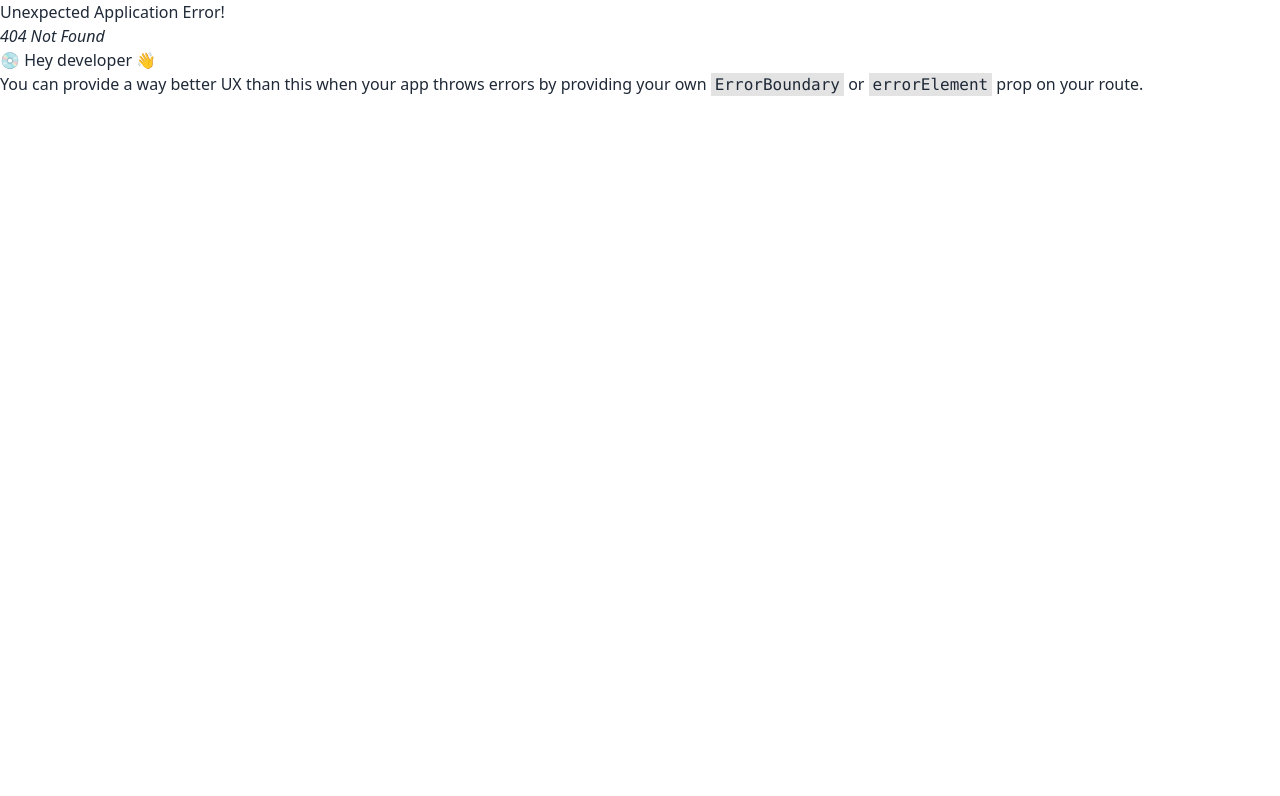
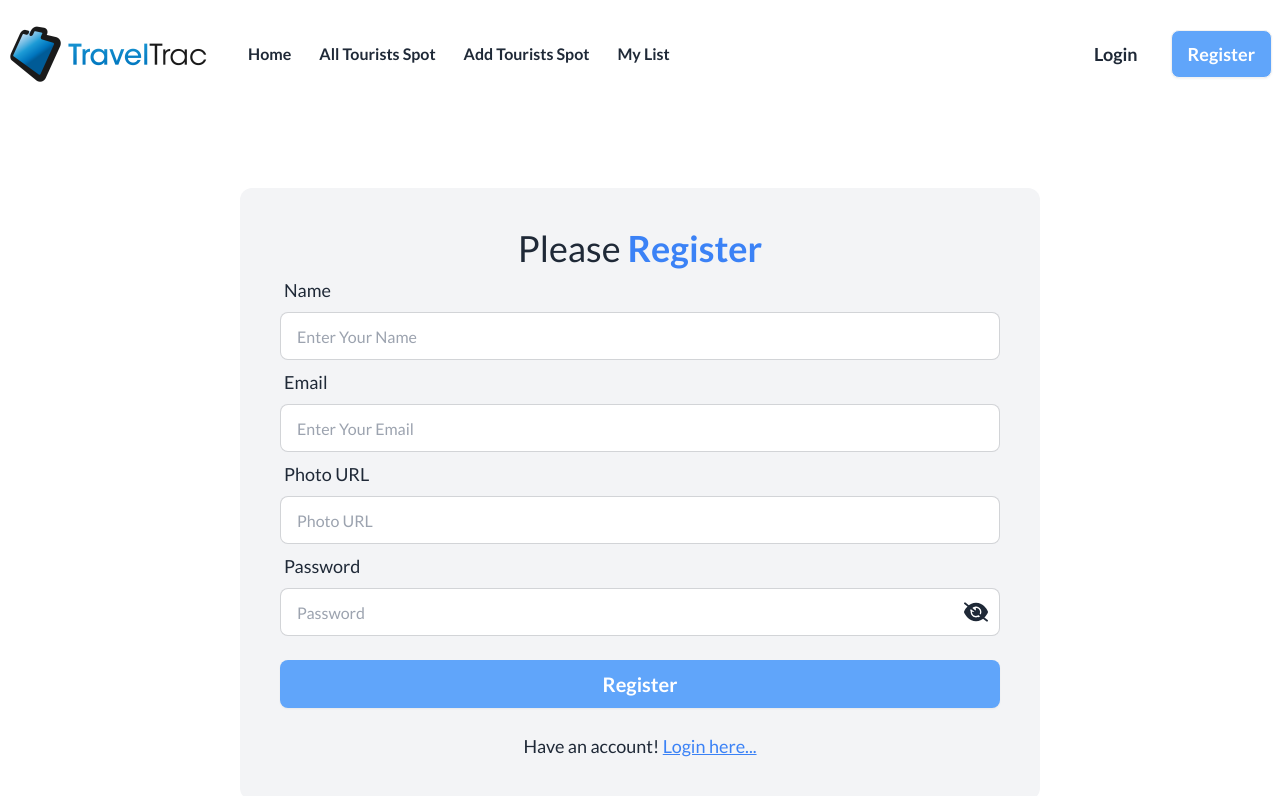
Before and after one commit to codewithToufikul/A10-Travel-Trac-Client, a React (Vite) app: page /register in a window 1280 px wide. Before the commit this address had no page. Shown: the top 796 px of the page. Built offline with nearby package versions, Linux system fonts and the light colour scheme.

Commit message:
register page added

```diff
--- a/src/Component/Navbar/Navbar.jsx
+++ b/src/Component/Navbar/Navbar.jsx
@@ -63,14 +63,14 @@ const Navbar = () => {
         <img className=" w-28 md:w-[200px]" src={logo} alt="" />
       </div>
       <div className="navbar-center hidden lg:flex">
-        <ul className="menu menu-horizontal flex items-center px-1">
+        <ul className=" gap-5 flex items-center px-1">
 
         {navLink}
         </ul>
       </div>
       <div className="navbar-end flex md:gap-4">
         <Link to="/login" className=" text-lg font-semibold btn btn-ghost hover:bg-white hover:border-2 hover:border-blue-400 ">Login</Link>
-        <Link className="btn bg-blue-400 text-white text-lg">Register</Link>
+        <Link to="/register" className="btn bg-blue-400 text-white text-lg">Register</Link>
       </div>
     </div>
   );
--- a/src/Pages/Login/Login.jsx
+++ b/src/Pages/Login/Login.jsx
@@ -1,10 +1,11 @@
 import { FaGithub } from "react-icons/fa6";
 import { FcGoogle } from "react-icons/fc";
+import { Link } from "react-router-dom";
 
 const Login = () => {
   return (
     <div className="max-w-[1440px] flex justify-center mx-auto">
-      <div className=" mt-8 w-[800px] p-10 bg-gray-100">
+      <div className=" mt-8 w-[800px] m-auto  p-10 lg:mt-20 rounded-md bg-gray-100">
         <h1 className=" text-4xl text-center font-semibold ">
           Login Your <span className=" text-blue-400">Account</span>
         </h1>
@@ -41,6 +42,8 @@ const Login = () => {
                 <button className="btn hover:shadow-2xl bg-transparent hover:bg-transparent hover:text-black btn-outline btn-wide text-4xl px-5"><FaGithub /> <span className=" text-xl">GitHub</span></button>
             </div>
         </div>
+        <h2 className="text-lg mt-10 font-medium">Don't have an account? <Link  to="/register" className="text-blue-500 font-semibold">Register here...</Link></h2>
+
       </form>
       </div>
 
--- /dev/null
+++ b/src/Pages/Register/Register.jsx
@@ -0,0 +1,41 @@
+import { FaEye, FaEyeSlash } from "react-icons/fa6";
+import { Link } from "react-router-dom";
+
+const Register = () => {
+    return (
+        <div className=" max-w-[1440px] mx-auto">
+              <div className=" w-[800px] rounded-xl bg-gray-100 m-auto  p-10 lg:mt-20">
+            <form className=" ">
+              <h1 className="text-center text-4xl font-medium">Please <span className="text-blue-500 font-semibold">Register</span></h1>
+              <div className="form-control">
+                <label className="label text-lg">Name</label>
+                <input type="name" placeholder="Enter Your Name" className="input input-bordered"  />
+              </div>
+              <div className="form-control">
+                <label className="label text-lg">Email</label>
+                <input type="email" placeholder="Enter Your Email" className="input input-bordered" />
+              </div>
+              <div className="form-control">
+                <label className="label text-lg">Photo URL</label>
+                <input type="url" placeholder="Photo URL" className="input input-bordered"/>
+              </div>
+              <div className="form-control">
+                <label className="label text-lg">Password</label>
+                <div className=" relative">
+                <input type={'password'} placeholder="Password" className=" w-full input input-bordered"/>
+                <p className={`absolute top-3 right-3 text-2xl`}><FaEye /></p>
+                <p className={`absolute top-3 right-3 text-2xl `}><FaEyeSlash/></p>
+                </div>
+
+              </div>
+              <div className="form-control mt-6">
+                <button className="animate__animated animate__flipInX btn bg-blue-400 border-none text-xl text-white">Register</button>
+              </div>
+            </form>
+            <p className="mt-6 text-lg text-center">Have an account! <Link to="/login" className="text-blue-500 underline">Login here...</Link></p>
+          </div>
+        </div>
+    );
+};
+
+export default Register;
--- a/src/main.jsx
+++ b/src/main.jsx
@@ -8,6 +8,7 @@ import './index.css'
 import Root from './Component/Root/Root';
 import Home from './Component/Home/Home';
 import Login from './Pages/Login/Login';
+import Register from './Pages/Register/Register';
 
 
 const router = createBrowserRouter([
@@ -22,6 +23,10 @@ const router = createBrowserRouter([
       {
         path: "/login",
         element: <Login></Login>
+      },
+      {
+        path: "/register",
+        element: <Register></Register>
       }
     ]
   },
```
